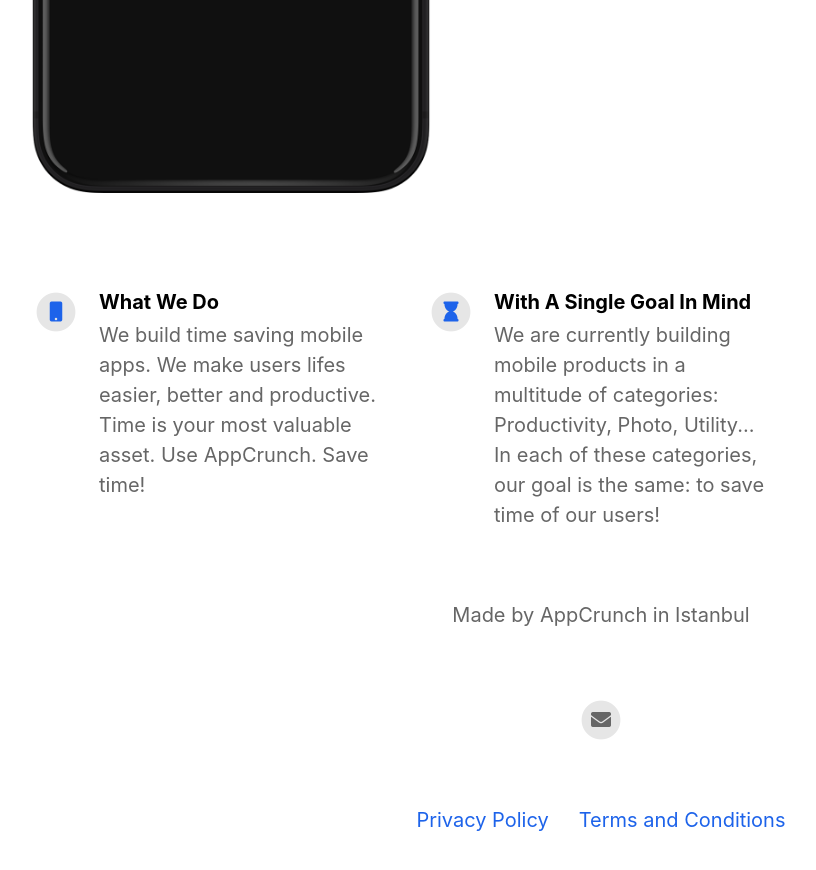
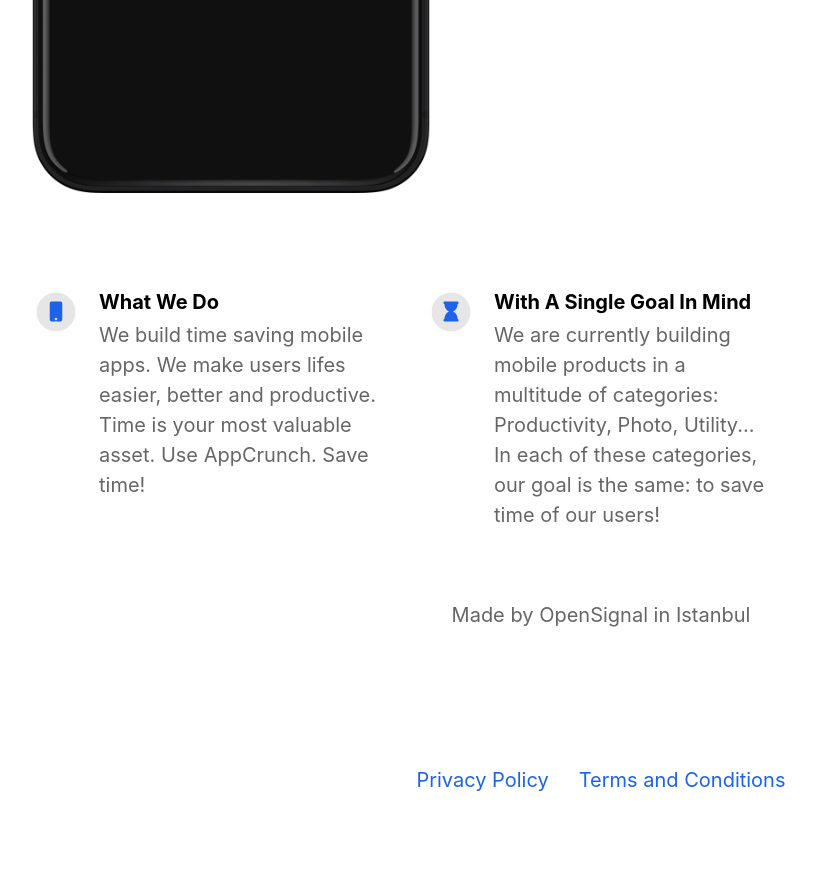
Before and after one commit to hasancaslan/opensignal-website, a Jekyll site: the page built from index.html, in a window 1280 px wide and 900 px high, scrolled down 792 px. Shown: the top 870 px of the window, without its empty margins (39-855 px from the left). Built offline with Jekyll 4.4.1, drawn with Linux system fonts in a browser that asks for light colours; nearby versions of some CDN libraries; some of the changed text lies outside the part shown.

Commit message:
Update _config.yml

```diff
--- a/_config.yml
+++ b/_config.yml
@@ -10,7 +10,7 @@ presskit_download_link                    :
                                                                                       # Or upload your press kit file to assets and set path accordingly (e.g. "assets/your_press_kit.zip").
 
 app_icon                                  : assets/appicon.png                      # Automatically populates if not set and if iOS app ID is set.  Otherwise enter path to icon file manually.
-app_name                                  : AppCrunch
+app_name                                  : OpenSignal
 # Automatically populates if not set and if iOS app ID is set.  Otherwise enter manually.
 app_price                                 :                                           # Automatically populates if not set and if iOS app ID is set.  Otherwise enter manually.
 app_description                           : We build time saving mobile apps.
@@ -20,10 +20,10 @@ enable_smart_app_banner                   : true
 
 
 # Information About Yourself
-your_name                                 : AppCrunch
+your_name                                 : OpenSignal
 your_link                                 :
 your_city                                 : Istanbul
-email_address                             : info@appcrunch.co
+email_address                             :
 facebook_username                         :
 instagram_username                        :
 twitter_username                          :
```
